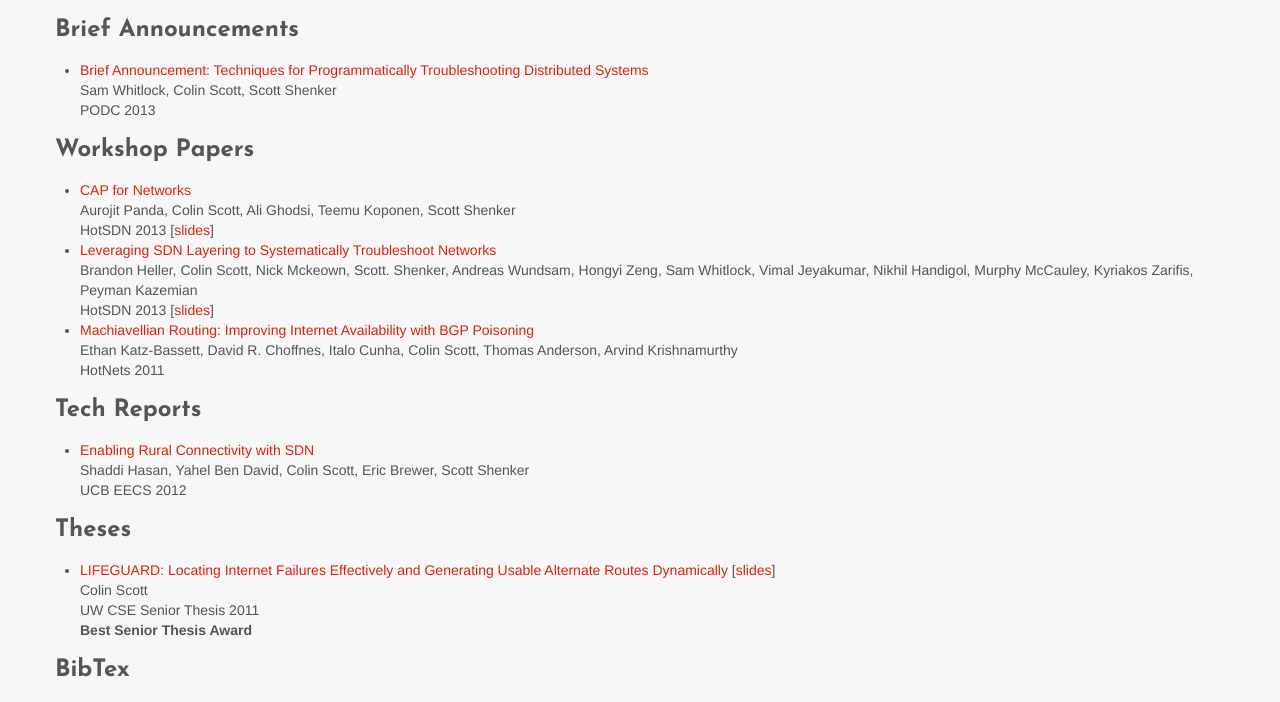
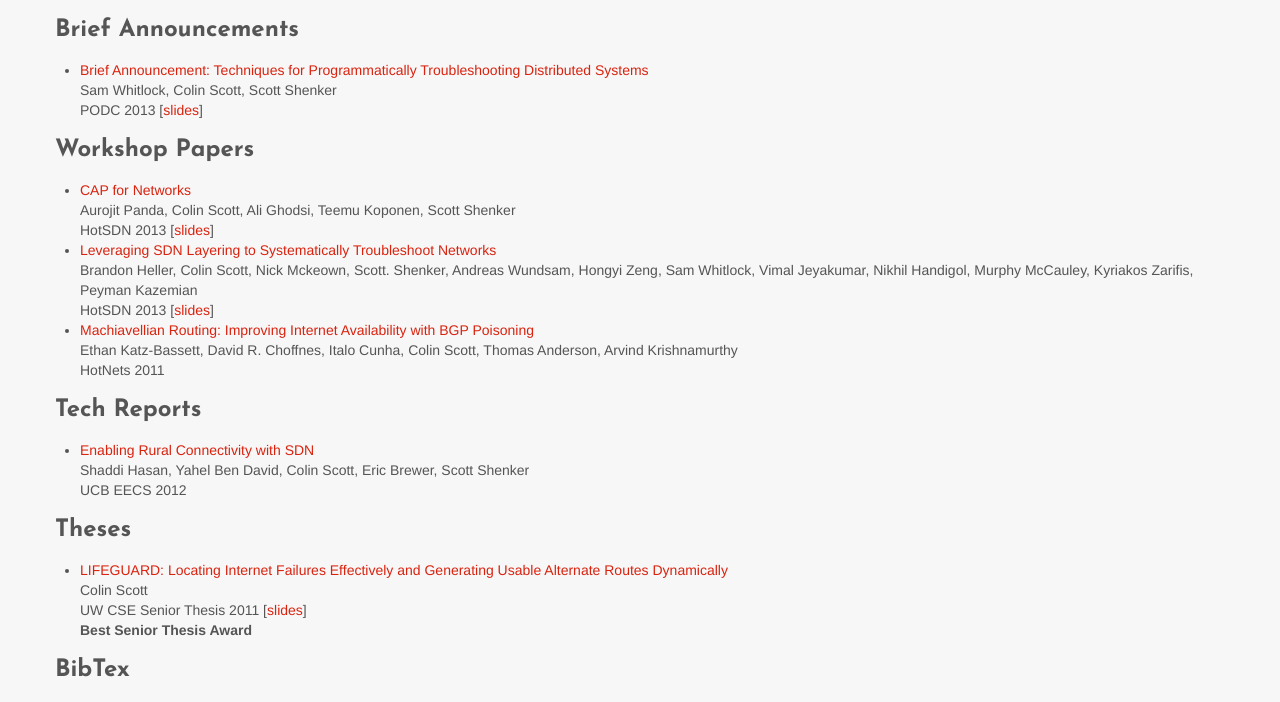
Before and after one commit to colin-scott/personal_website, a Jekyll site: the page built from publications.html, in a window 1280 px wide and 1290 px high. Shown: the part 420-1122 px from the top of the window. Built offline with Jekyll 4.4.1, drawn with Linux system fonts in a browser that asks for light colours; Markdown is read by kramdown in place of the engine named in the settings.

Commit message:
Add PODC slides

```diff
--- a/publications.html
+++ b/publications.html
@@ -41,7 +41,7 @@
     <li><a href="http://www.eecs.berkeley.edu/~rcs/research/podc13.pdf">Brief Announcement: Techniques for Programmatically Troubleshooting
     Distributed Systems</a></br>
     Sam Whitlock, Colin Scott, Scott Shenker</br>
-    PODC 2013</br>
+    PODC 2013 [<a href="http://www.eecs.berkeley.edu/~rcs/research/PODC_Presentation.pdf">slides</a>]</br>
     </li>
 </ul>
 <h3>Workshop Papers</h3>
@@ -75,9 +75,9 @@
 <ul>
    <li><a href="ftp://ftp.cs.washington.edu/tr/2012/05/UW-CSE-12-05-01.PDF">LIFEGUARD:
    Locating Internet Failures Effectively and Generating Usable Alternate
-   Routes Dynamically</a> [<a href="./senior_thesis.pptx">slides</a>]</br>
+   Routes Dynamically</a></br>
    Colin Scott</br>
-   UW CSE Senior Thesis 2011</br>
+   UW CSE Senior Thesis 2011 [<a href="./senior_thesis.pptx">slides</a>]</br>
    <b>Best Senior Thesis Award</b></br>
    </li>
 </ul>
```
